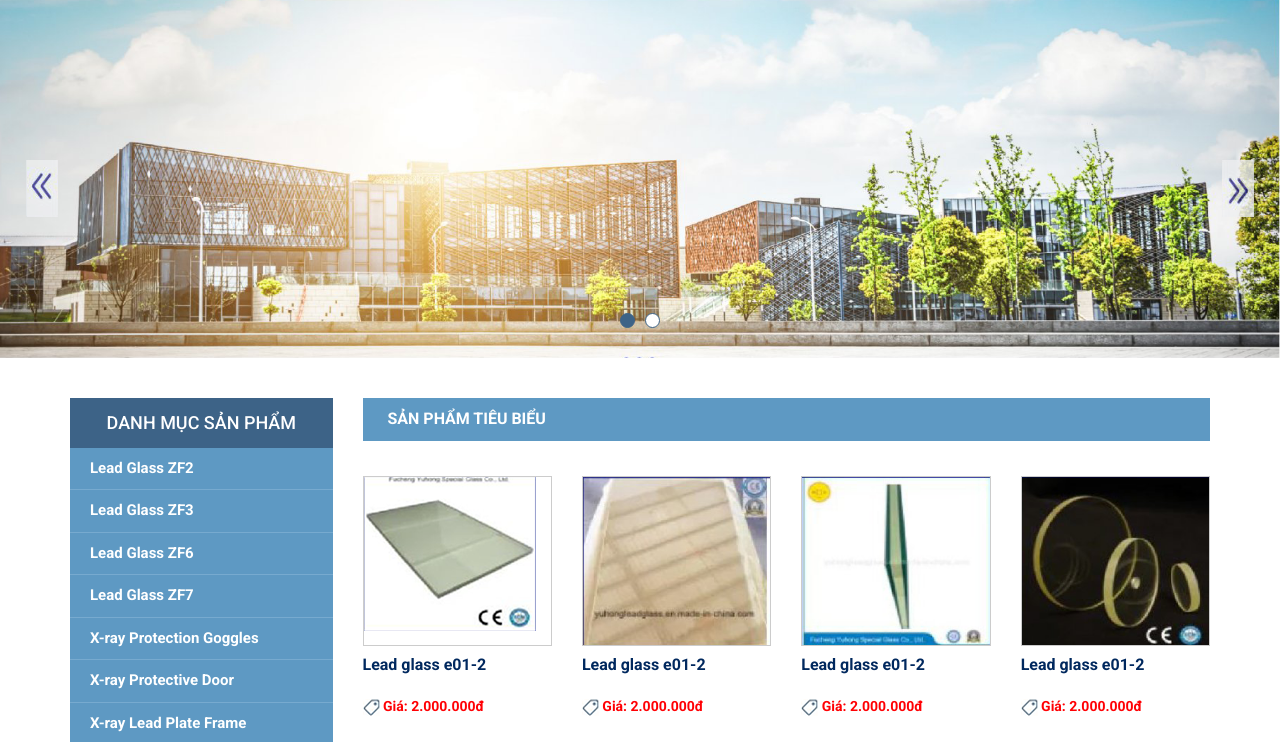
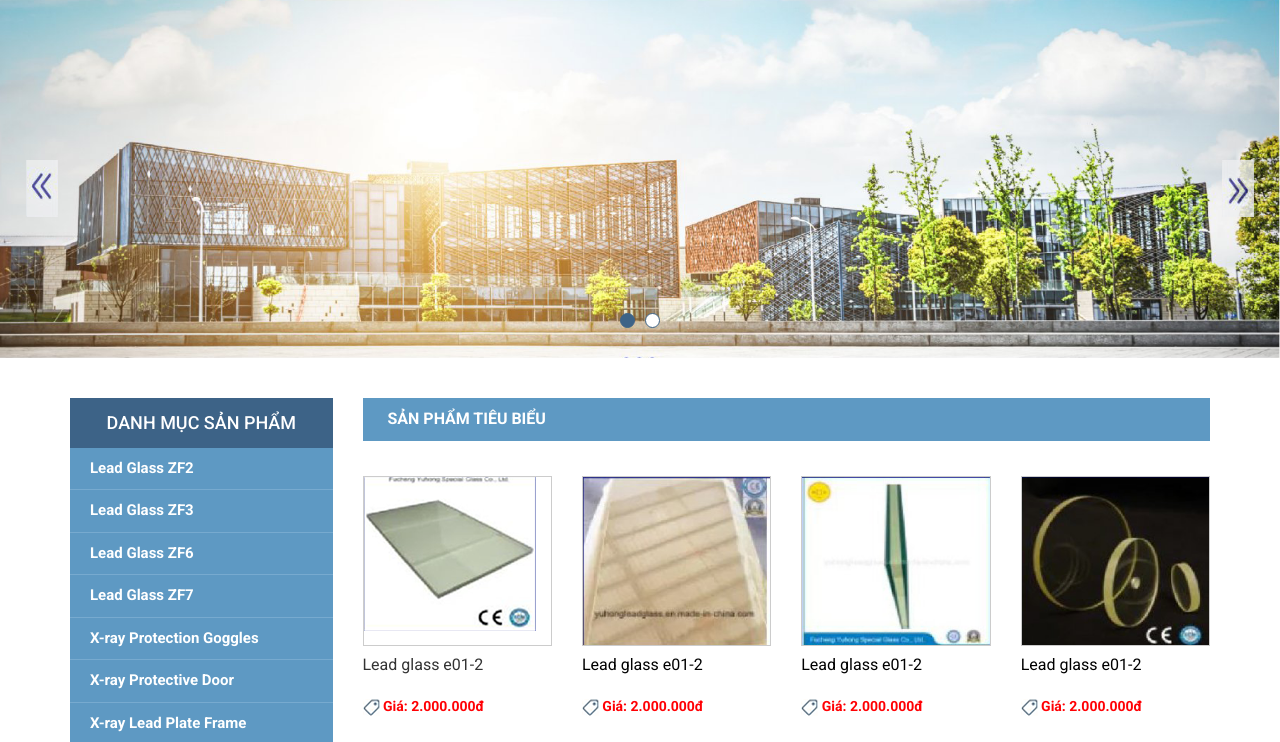
Before and after one commit to cuong9000/Hai-Dang-Web, a plain HTML site: page html HAIdang/index.html in a window 1280 px wide. Shown: the part 136-878 px from the top of the page. Drawn offline with Linux system fonts and the light colour scheme.

Commit message:
Update styles.css

```diff
--- a/html HAIdang/css/styles.css
+++ b/html HAIdang/css/styles.css
@@ -185,14 +185,13 @@ img{
 }
 .box_sp h3{
 	font-size:16px;
-	font-weight:bold;
-	color:#00285e;
+	font-weight:normal;
 	margin-top:10px;
 	margin-bottom:5px;
 	height:35px;
 }
 .box_sp h3 a{
-	color:#00285e;
+	color:#000;
 }
 .box_sp h3 a:hover{
 	color:red;
```
